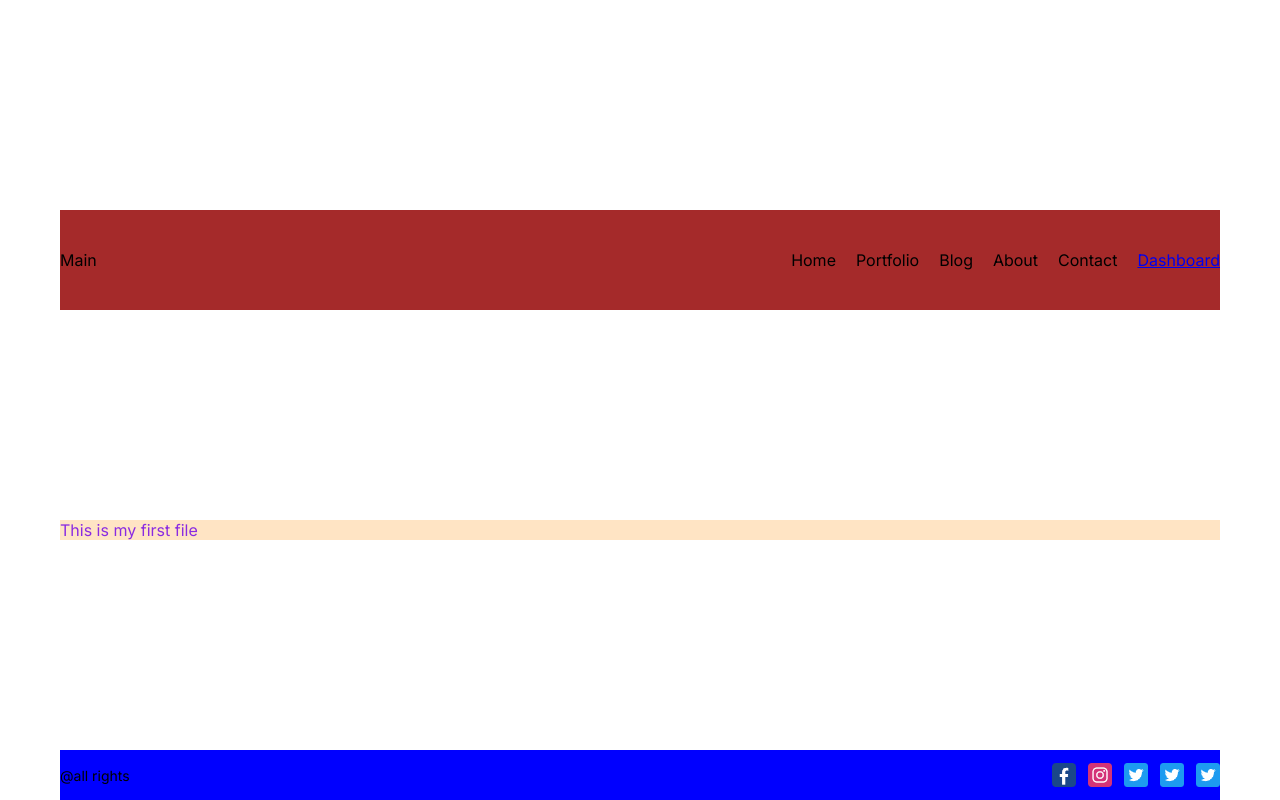
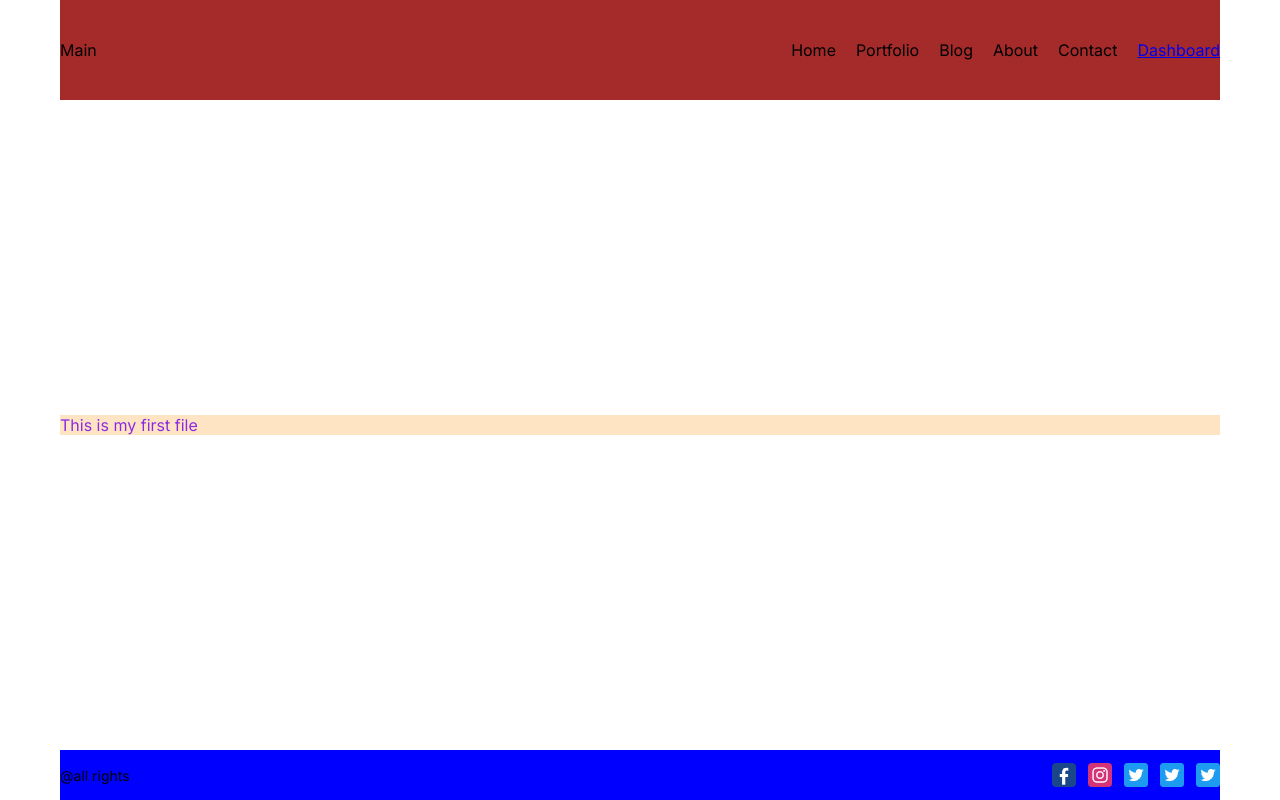
Before and after one commit to Gabodze/node-app, a Next.js app: page / in a window 1280 px wide. Built offline with nearby package versions, Linux system fonts and the light colour scheme.

Commit message:
Cleared codes

```diff
--- a/src/app/layout.js
+++ b/src/app/layout.js
@@ -14,8 +14,7 @@ export default function RootLayout({ children }) {
   return (
     <html lang="en">
       <body className={inter.className}>
-        <div className='container' >
-          <a href='https://www.bing.com/images/search?view=detailV2&ccid=jd1GBgxv&id=B5959900FDC671605CE6DF51B3CC9BADECDA760F&thid=OIP.jd1GBgxvrAe0BrJnn569mQHaF7&mediaurl=https%3A%2F%2Fth.bing.com%2Fth%2Fid%2FR.8ddd46060c6fac07b406b2679f9ebd99%3Frik%3DD3ba7K2bzLNR3w%26riu%3Dhttp%253a%252f%252fwallpapercave.com%252fwp%252fDkOxtdL.jpg%26ehk%3DhbR3RU%252bp9%252b3bDXp28G63c3fqiO0uXA5Uc%252f8W56DqKUM%253d%26risl%3D%26pid%3DImgRaw%26r%3D0&exph=1024&expw=1280&q=snow&simid=607999805837871938&form=IRPRST&ck=A8C954977551A456D56504F34C475D96&selectedindex=4&ajaxhist=0&ajaxserp=0&vt=0&sim=11'></a>
+        <div className='container'>
           <Navbar/>
           {children}
           <Footer/>
```
